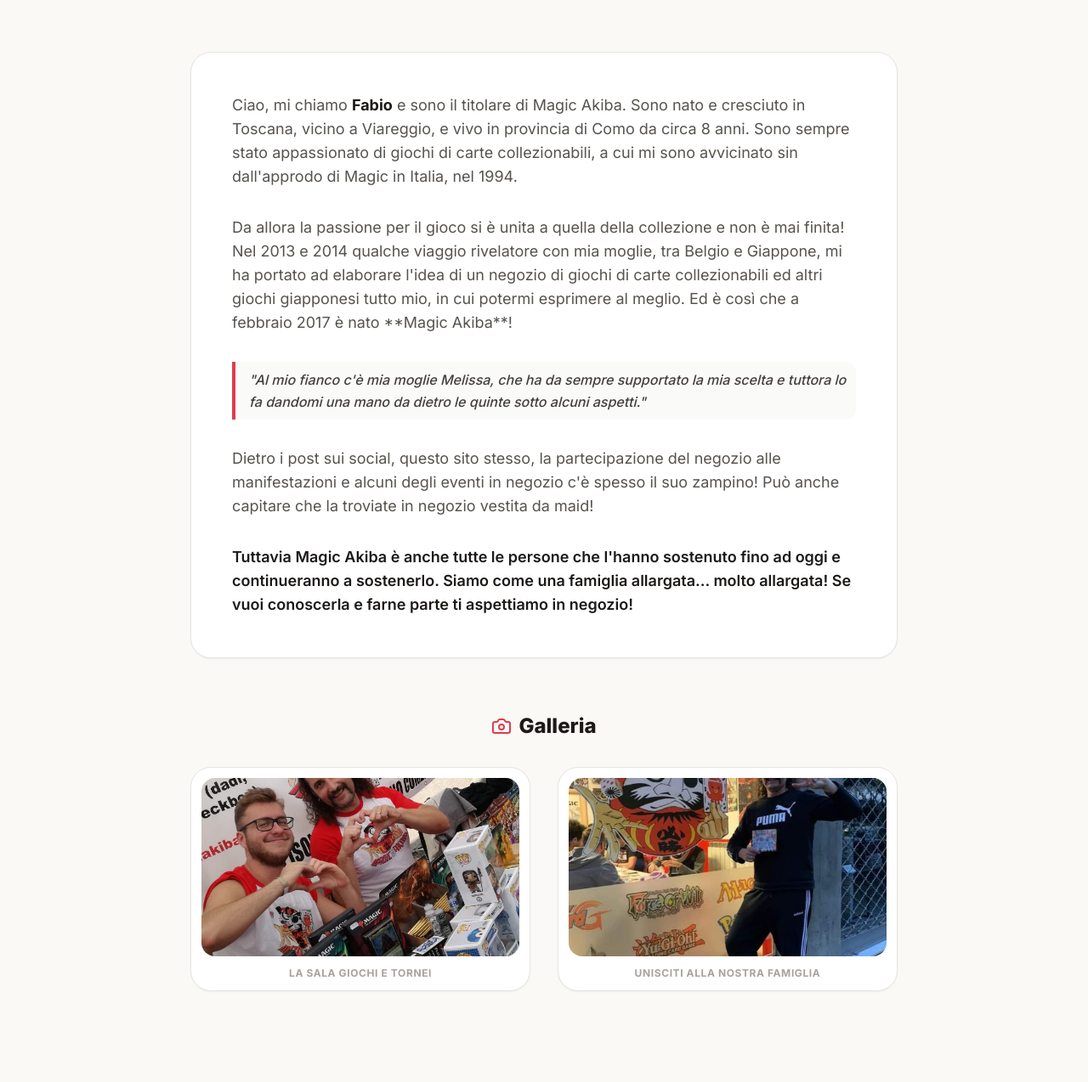
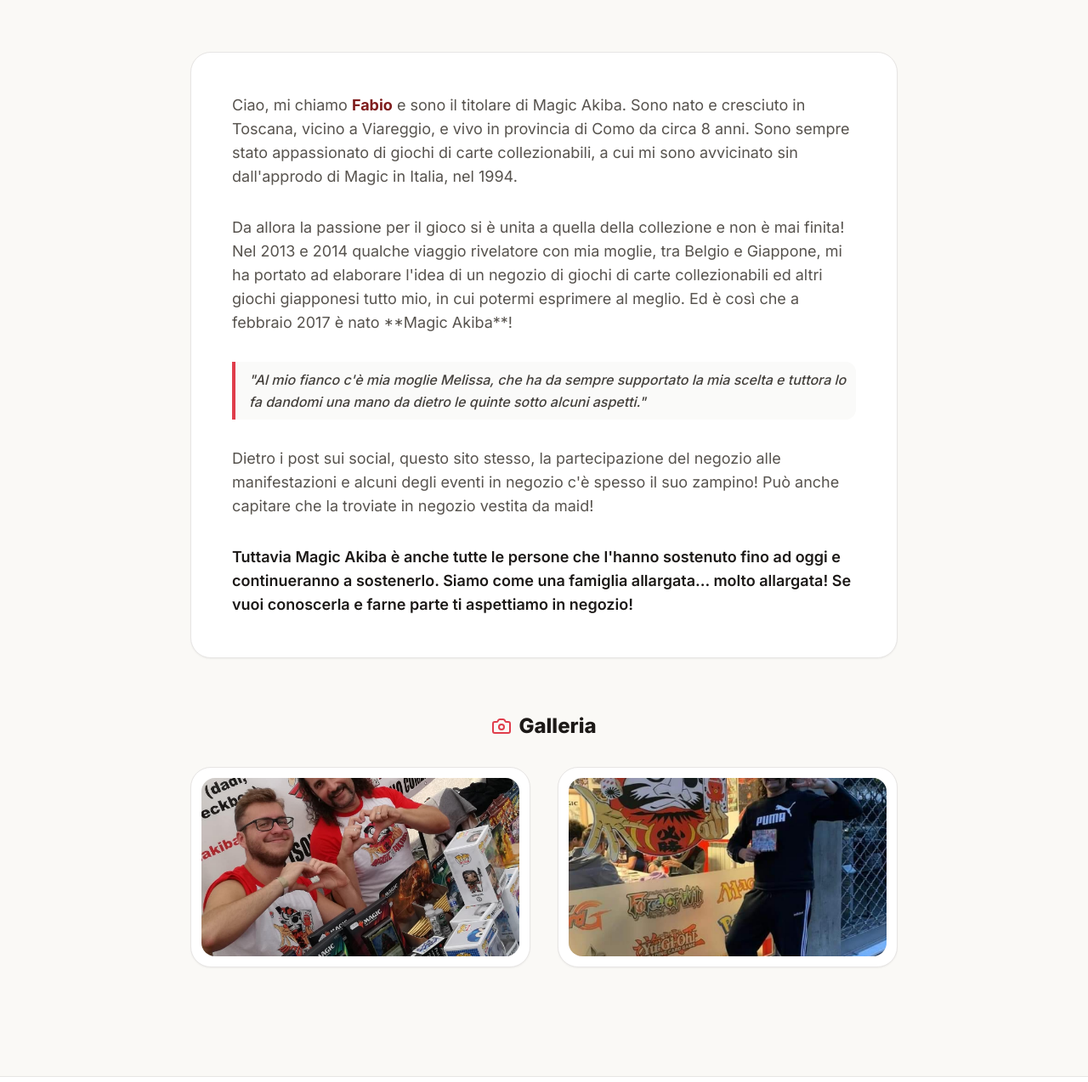
Before and after one commit to KevinWorkPortfolio/Akiba-Site, a website built with Vite: page about.html in a window 1280 px wide. Shown: the part 246-1520 px from the top of the page at 85% size. Built offline with nearby package versions, Linux system fonts and the light colour scheme.

Commit message:
Update text color for Fabio's introduction

```diff
--- a/about.html
+++ b/about.html
@@ -128,7 +128,7 @@
             <!-- Articolo della Storia con Stile Editoriale -->
             <div class="bg-white p-8 sm:p-12 rounded-3xl border border-stone-200 shadow-sm space-y-8 text-stone-600 leading-relaxed mb-16">
                 <p class="text-base sm:text-lg">
-                    Ciao, mi chiamo <strong class="text-stone-900 font-bold">Fabio</strong> e sono il titolare di Magic Akiba. Sono nato e cresciuto in Toscana, vicino a Viareggio, e vivo in provincia di Como da circa 8 anni. Sono sempre stato appassionato di giochi di carte collezionabili, a cui mi sono avvicinato sin dall'approdo di Magic in Italia, nel 1994.
+                    Ciao, mi chiamo <strong class="text-red-900 font-bold">Fabio</strong> e sono il titolare di Magic Akiba. Sono nato e cresciuto in Toscana, vicino a Viareggio, e vivo in provincia di Como da circa 8 anni. Sono sempre stato appassionato di giochi di carte collezionabili, a cui mi sono avvicinato sin dall'approdo di Magic in Italia, nel 1994.
                 </p>
 
                 <p class="text-base sm:text-lg">
@@ -165,7 +165,6 @@
                                  alt="Interno del Negozio"
                                  class="w-full h-full object-cover group-hover:scale-102 transition-transform duration-300">
                         </div>
-                        <p class="text-xs font-bold text-stone-400 mt-3 text-center uppercase tracking-wider">La sala giochi e tornei</p>
                     </div>
                     <!-- Foto 2 -->
                     <div class="bg-white p-3 rounded-3xl border border-stone-200 shadow-sm group overflow-hidden">
@@ -174,8 +173,6 @@
                                  onerror="this.onerror=null; this.src='https://placehold.co/800x450/fef2f2/e03d4b?text=Community+Akiba'"
                                  alt="La nostra community"
                                  class="w-full h-full object-cover group-hover:scale-102 transition-transform duration-300">
-                        </div>
-                        <p class="text-xs font-bold text-stone-400 mt-3 text-center uppercase tracking-wider">Unisciti alla nostra famiglia</p>
                     </div>
                 </div>
             </div>
```
